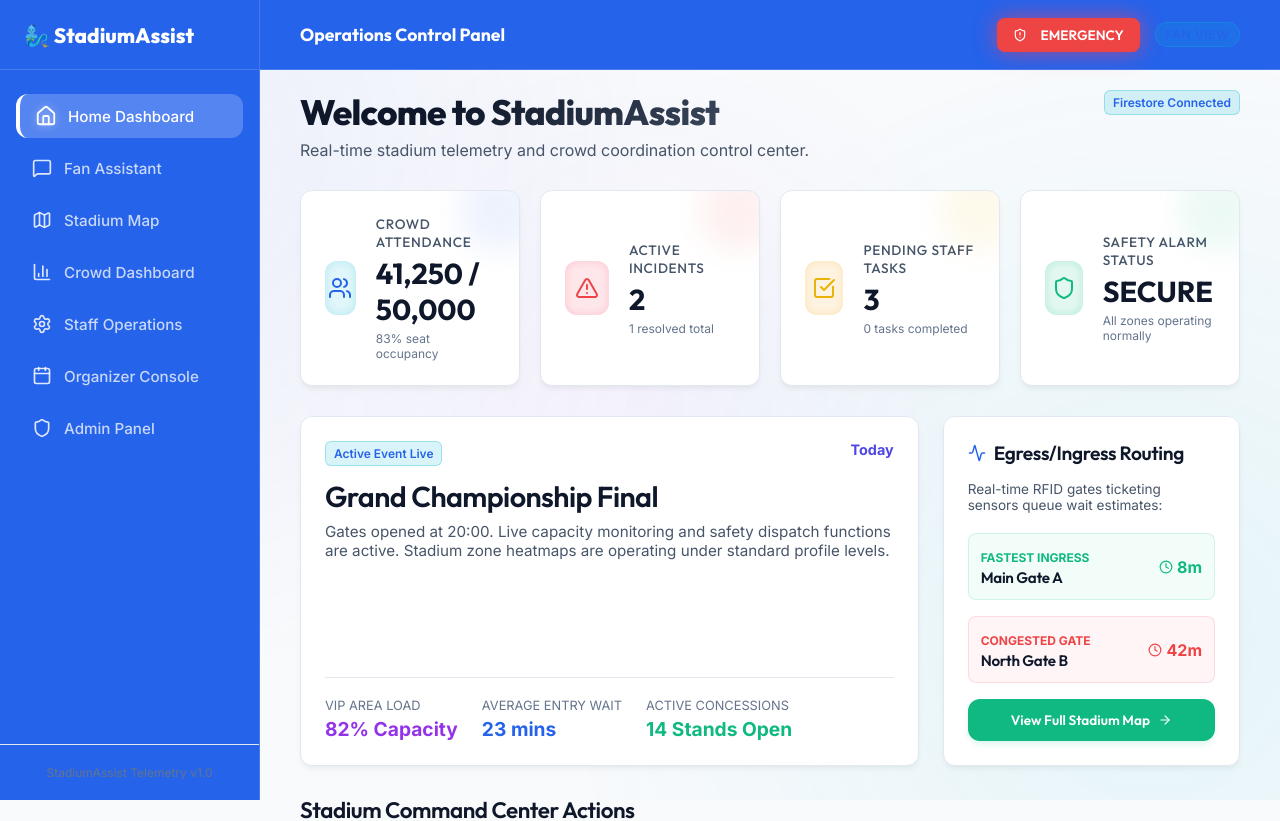
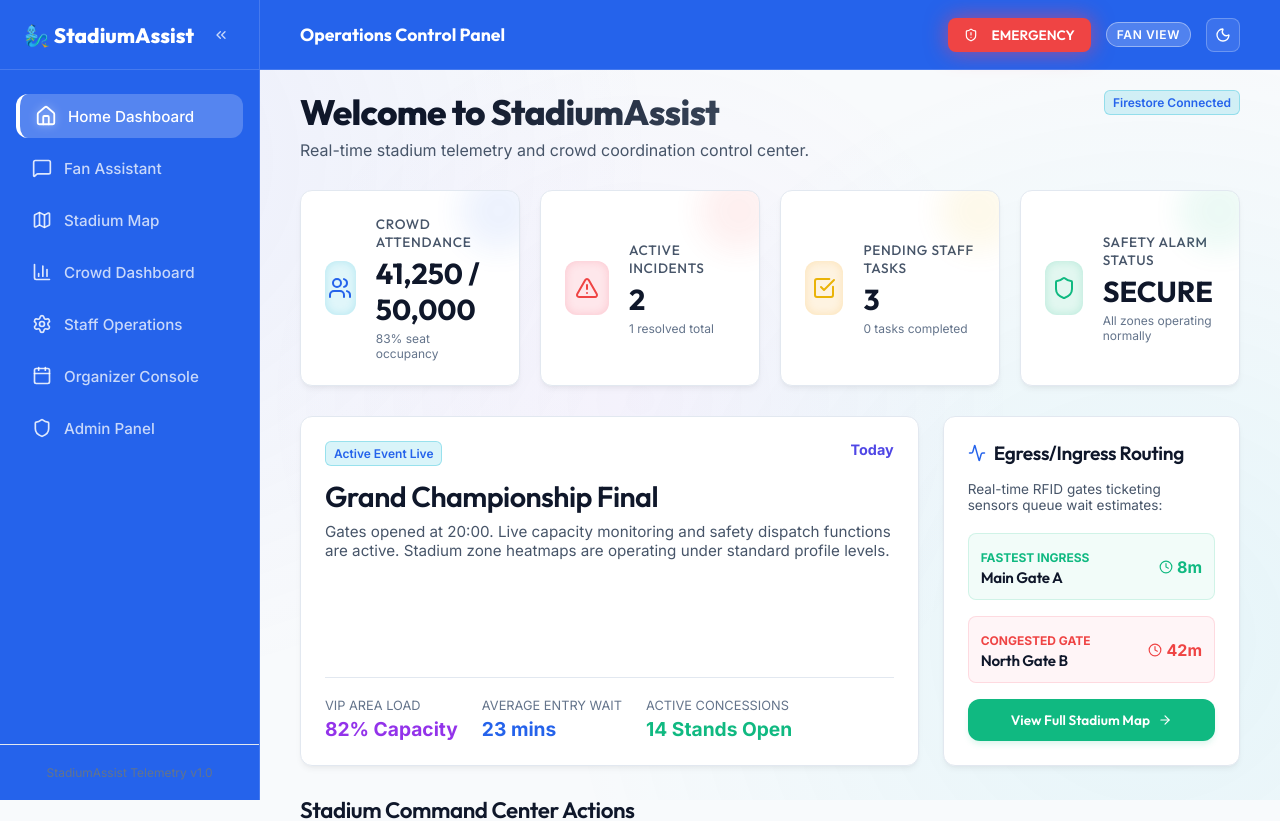
Before and after one commit to Dhinakarg/FIFA, a React (Vite) app: page / in a window 1280 px wide. Shown: the top 821 px of the page. Built offline with nearby package versions, Linux system fonts and the light colour scheme; no server answers; the database is empty.

Commit message:
style: increase fan role badge contrast on light mode and remove offline status simulator badge

```diff
--- a/src/components/NavigationWrapper.jsx
+++ b/src/components/NavigationWrapper.jsx
@@ -55,12 +55,17 @@ export default function NavigationWrapper() {
     triggerEvacuationAlarm,
     reportIncident,
     volunteers,
-    isFirebaseActive,
     addLog
   } = useAppState();
 
   const [mobileMenuOpen, setMobileMenuOpen] = React.useState(false);
   const [appLoaded, setAppLoaded] = React.useState(false);
+  const [isSidebarCollapsed, setIsSidebarCollapsed] = React.useState(() => {
+    return localStorage.getItem("sidebar-collapsed") === "true";
+  });
+  const [theme, setTheme] = React.useState(() => {
+    return localStorage.getItem("theme") || "light";
+  });
 
   React.useEffect(() => {
     const timer = setTimeout(() => {
@@ -68,6 +73,15 @@ export default function NavigationWrapper() {
     }, 1200);
     return () => clearTimeout(timer);
   }, []);
+
+  React.useEffect(() => {
+    document.documentElement.setAttribute("data-theme", theme);
+    localStorage.setItem("theme", theme);
+  }, [theme]);
+
+  React.useEffect(() => {
+    localStorage.setItem("sidebar-collapsed", isSidebarCollapsed);
+  }, [isSidebarCollapsed]);
 
   const getRoleLabel = () => {
     switch (userRole) {
@@ -126,7 +140,7 @@ export default function NavigationWrapper() {
   }
 
   return (
-    <div className="app-container">
+    <div className={`app-container ${isSidebarCollapsed ? "sidebar-collapsed" : ""}`}>
       <div className="bg-ambient-glow" />
 
       <SidebarNavigation
@@ -134,10 +148,13 @@ export default function NavigationWrapper() {
         setMobileMenuOpen={setMobileMenuOpen}
         onOpenEmergencyModal={() => setIsModalOpen(true)}
         evacuationAlarm={evacuationAlarm}
-        isFirebaseActive={isFirebaseActive}
         userRole={userRole}
         getRoleLabel={getRoleLabel}
         navigationItems={navigationItems}
+        theme={theme}
+        setTheme={setTheme}
+        isSidebarCollapsed={isSidebarCollapsed}
+        setIsSidebarCollapsed={setIsSidebarCollapsed}
       />
 
       <main className="main-content">
--- a/src/components/SidebarNavigation.jsx
+++ b/src/components/SidebarNavigation.jsx
@@ -1,6 +1,6 @@
 import React from "react";
 import { Link, useLocation } from "react-router-dom";
-import { ShieldAlert, AlertTriangle, X, Menu } from "lucide-react";
+import { ShieldAlert, AlertTriangle, X, Menu, Sun, Moon, ChevronsLeft, ChevronsRight } from "lucide-react";
 
 /**
  * SidebarNavigation component rendering the top navbar header and side navigation.
@@ -14,16 +14,23 @@ import { ShieldAlert, AlertTriangle, X, Menu } from "lucide-react";
  * @param {string} props.userRole - Active user role simulated profile
  * @param {Function} props.getRoleLabel - Label helper mapping role keys to printable text
  * @param {Array} props.navigationItems - List of navigation items with path, name, and icon
+ * @param {string} props.theme - Current data-theme (light or dark)
+ * @param {Function} props.setTheme - Theme setter callback
+ * @param {boolean} props.isSidebarCollapsed - Sidebar width collapse state
+ * @param {Function} props.setIsSidebarCollapsed - Collapse state setter callback
  */
 export function SidebarNavigation({
   mobileMenuOpen,
   setMobileMenuOpen,
   onOpenEmergencyModal,
   evacuationAlarm,
-  isFirebaseActive,
   userRole,
   getRoleLabel,
-  navigationItems
+  navigationItems,
+  theme,
+  setTheme,
+  isSidebarCollapsed,
+  setIsSidebarCollapsed
 }) {
   const location = useLocation();
 
@@ -70,34 +77,32 @@ export function SidebarNavigation({
               EVAC WARNING
             </span>
           )}
-          {!isFirebaseActive && (
-            <span
-              className="badge-status badge-high"
-              style={{
-                background: "rgba(245, 158, 11, 0.1)",
-                borderColor: "rgba(245, 158, 11, 0.25)",
-                color: "var(--color-amber)",
-                fontSize: "0.75rem",
-                display: "flex",
-                alignItems: "center",
-                gap: "4px",
-                animation: "pulse-border 1.5s infinite alternate"
-              }}
-              title="Running on offline local mock states"
-            >
-              ● OFFLINE (SIMULATOR)
-            </span>
-          )}
           <span className={`role-badge role-${userRole}`}>
             {getRoleLabel()}
           </span>
+          <button
+            className="theme-toggle-btn"
+            onClick={() => setTheme(theme === "light" ? "dark" : "light")}
+            aria-label="Toggle dark/light theme"
+            title={theme === "light" ? "Switch to Dark Mode" : "Switch to Light Mode"}
+          >
+            {theme === "light" ? <Moon size={16} /> : <Sun size={16} />}
+          </button>
         </div>
       </header>
 
       {/* Sidebar Navigation */}
-      <aside className={`sidebar ${mobileMenuOpen ? 'mobile-open' : ''}`}>
-        <div className="sidebar-logo">
+      <aside className={`sidebar ${mobileMenuOpen ? 'mobile-open' : ''} ${isSidebarCollapsed ? 'collapsed' : ''}`}>
+        <div className="sidebar-logo" style={{ display: "flex", justifyContent: "space-between", alignItems: "center", width: "100%" }}>
           <span>🧞‍♂️ StadiumAssist</span>
+          <button
+            className="collapse-toggle-btn"
+            onClick={() => setIsSidebarCollapsed(!isSidebarCollapsed)}
+            title={isSidebarCollapsed ? "Expand Menu" : "Collapse Menu"}
+            aria-label="Toggle sidebar collapse width"
+          >
+            {isSidebarCollapsed ? <ChevronsRight size={16} /> : <ChevronsLeft size={16} />}
+          </button>
         </div>
 
         <ul className="sidebar-menu">
@@ -109,6 +114,7 @@ export function SidebarNavigation({
                   to={item.path}
                   className={`sidebar-link ${isActive ? 'active' : ''}`}
                   onClick={() => setMobileMenuOpen(false)}
+                  title={isSidebarCollapsed ? item.name : ""}
                 >
                   <item.icon />
                   <span>{item.name}</span>
--- a/src/index.css
+++ b/src/index.css
@@ -29,9 +29,44 @@
   --font-body: 'Inter', sans-serif;
 
   --sidebar-width: 260px;
+  --current-sidebar-width: var(--sidebar-width);
+  --sidebar-bg: #2563eb;
+  --top-navbar-bg: #2563eb;
+  --sidebar-border: rgba(255, 255, 255, 0.15);
   --header-height: 70px;
   --border-radius: 12px; /* Radius: 12px */
   --transition: all 0.2s cubic-bezier(0.4, 0, 0.2, 1);
+}
+
+/* Dark Theme Variables Override */
+[data-theme="dark"] {
+  --bg-primary: #0f172a;
+  --bg-secondary: #1e293b;
+  --bg-tertiary: #0f172a;
+  --bg-glass: #1e293b;
+  --border-glass: #334155;
+
+  --text-primary: #f8fafc;
+  --text-secondary: #cbd5e1;
+  --text-muted: #94a3b8;
+
+  --color-cyan: #3b82f6;
+  --color-indigo: #6366f1;
+  --color-purple: #a855f7;
+  --color-emerald: #10b981;
+  --color-amber: #f59e0b;
+  --color-rose: #ef4444;
+
+  --glow-cyan: 0 4px 20px rgba(59, 130, 246, 0.15);
+  --glow-indigo: 0 4px 20px rgba(99, 102, 241, 0.15);
+  --glow-purple: 0 4px 20px rgba(168, 85, 247, 0.15);
+  --glow-emerald: 0 4px 20px rgba(16, 185, 129, 0.15);
+  --glow-amber: 0 4px 20px rgba(245, 158, 11, 0.15);
+  --glow-rose: 0 4px 20px rgba(239, 68, 68, 0.15);
+
+  --sidebar-bg: #1e293b;
+  --top-navbar-bg: #1e293b;
+  --sidebar-border: rgba(255, 255, 255, 0.08);
 }
 
 * {
@@ -79,7 +114,7 @@ h1, h2, h3, h4, h5, h6 {
 
 .main-content {
   flex-grow: 1;
-  margin-left: var(--sidebar-width);
+  margin-left: var(--current-sidebar-width);
   padding: 40px;
   padding-top: calc(var(--header-height) + 20px);
   min-height: 100vh;
@@ -134,11 +169,11 @@ h1, h2, h3, h4, h5, h6 {
 .top-navbar {
   position: fixed;
   top: 0;
-  left: var(--sidebar-width);
+  left: var(--current-sidebar-width);
   right: 0;
   height: var(--header-height);
-  background: #2563eb; /* Navbar background: #2563EB */
-  border-bottom: 1px solid rgba(255, 255, 255, 0.15);
+  background: var(--top-navbar-bg);
+  border-bottom: 1px solid var(--sidebar-border);
   display: flex;
   justify-content: space-between;
   align-items: center;
@@ -161,9 +196,9 @@ h1, h2, h3, h4, h5, h6 {
   top: 0;
   left: 0;
   bottom: 0;
-  width: var(--sidebar-width);
-  background: #2563eb; /* Sidebar background: #2563EB */
-  border-right: 1px solid rgba(255, 255, 255, 0.15);
+  width: var(--current-sidebar-width);
+  background: var(--sidebar-bg);
+  border-right: 1px solid var(--sidebar-border);
   display: flex;
   flex-direction: column;
   z-index: 200;
@@ -253,6 +288,16 @@ h1, h2, h3, h4, h5, h6 {
 }
 
 .role-fan { background: rgba(6, 182, 212, 0.15); color: var(--color-cyan); border: 1px solid rgba(6, 182, 212, 0.3); }
+.top-navbar .role-fan {
+  color: #ffffff;
+  background: rgba(255, 255, 255, 0.2);
+  border-color: rgba(255, 255, 255, 0.4);
+}
+[data-theme="dark"] .top-navbar .role-fan {
+  color: var(--color-cyan);
+  background: rgba(6, 182, 212, 0.15);
+  border-color: rgba(6, 182, 212, 0.3);
+}
 .role-staff { background: rgba(245, 158, 11, 0.15); color: var(--color-amber); border: 1px solid rgba(245, 158, 11, 0.3); }
 .role-organizer { background: rgba(168, 85, 247, 0.15); color: var(--color-purple); border: 1px solid rgba(168, 85, 247, 0.3); }
 .role-admin { background: rgba(244, 63, 94, 0.15); color: var(--color-rose); border: 1px solid rgba(244, 63, 94, 0.3); }
@@ -616,3 +661,84 @@ h1, h2, h3, h4, h5, h6 {
     display: block;
   }
 }
+
+/* Collapsible Sidebar Styles */
+.app-container.sidebar-collapsed {
+  --current-sidebar-width: 80px;
+}
+
+.sidebar.collapsed {
+  width: var(--current-sidebar-width);
+}
+
+.sidebar.collapsed .sidebar-logo {
+  justify-content: center;
+  padding: 0;
+}
+
+.sidebar.collapsed .sidebar-logo span {
+  display: none;
+}
+
+.sidebar.collapsed .sidebar-logo button {
+  margin: 0 !important;
+}
+
+.sidebar.collapsed .sidebar-menu {
+  padding: 24px 8px;
+}
+
+.sidebar.collapsed .sidebar-link {
+  justify-content: center;
+  padding: 12px 0;
+}
+
+.sidebar.collapsed .sidebar-link span {
+  display: none;
+}
+
+.sidebar.collapsed .sidebar-link svg {
+  margin-right: 0 !important;
+}
+
+.sidebar.collapsed .sidebar-footer {
+  display: none;
+}
+
+/* Sidebar Toggle Button Styles */
+.collapse-toggle-btn {
+  background: none;
+  border: none;
+  color: rgba(255, 255, 255, 0.75);
+  cursor: pointer;
+  padding: 6px;
+  border-radius: 6px;
+  display: flex;
+  align-items: center;
+  justify-content: center;
+  transition: var(--transition);
+}
+
+.collapse-toggle-btn:hover {
+  background: rgba(255, 255, 255, 0.1);
+  color: #ffffff;
+}
+
+/* Theme Toggle Button Styles */
+.theme-toggle-btn {
+  background: rgba(255, 255, 255, 0.1);
+  border: 1px solid rgba(255, 255, 255, 0.25);
+  color: #ffffff;
+  cursor: pointer;
+  padding: 8px;
+  border-radius: 8px;
+  display: flex;
+  align-items: center;
+  justify-content: center;
+  transition: var(--transition);
+}
+
+.theme-toggle-btn:hover {
+  background: rgba(255, 255, 255, 0.2);
+  transform: scale(1.05);
+}
```
